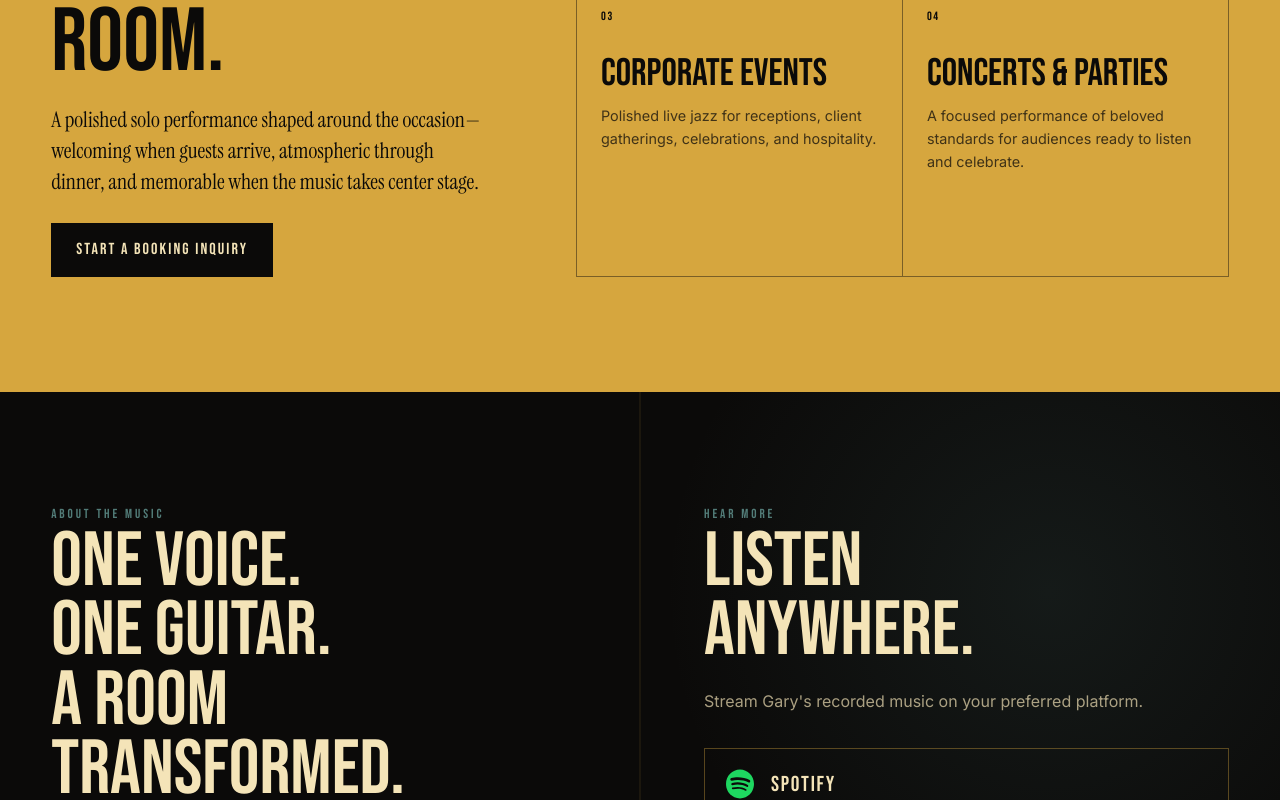
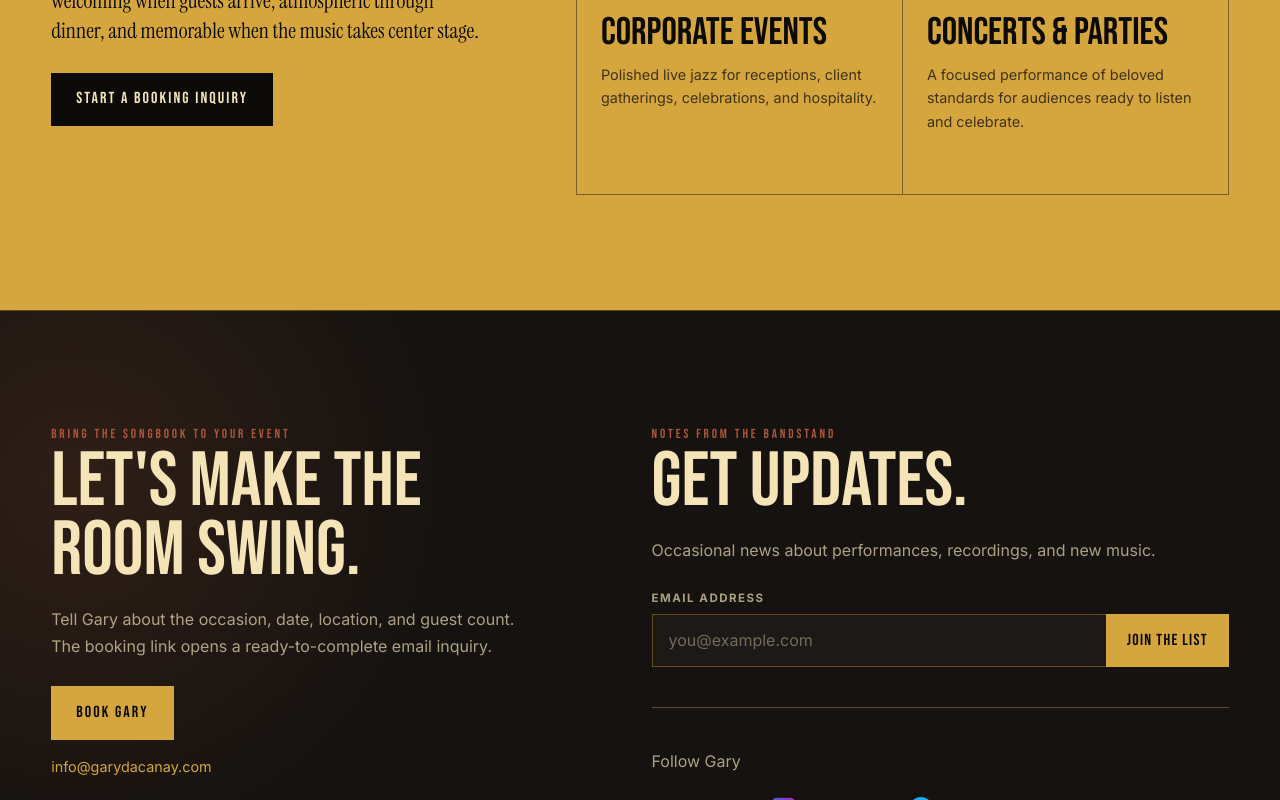
Before and after one commit to auxvirtua/gary-dacanay-website-nextjs, a Next.js app: page / in a window 1280 px wide. Shown: the part 2000-2800 px from the top of the page. Built offline with nearby package versions, Linux system fonts and the light colour scheme.

Commit message:
refactor: simplify homepage copy and content (#24)

```diff
--- a/src/app/data.json
+++ b/src/app/data.json
@@ -11,7 +11,6 @@
   },
   "navigation": [
     { "label": "Listen", "href": "#listen" },
-    { "label": "About", "href": "#about" },
     { "label": "For Hire", "href": "#for-hire" }
   ],
   "booking": {
@@ -36,10 +35,6 @@
       "description": "A focused performance of beloved standards for audiences ready to listen and celebrate."
     }
   ],
-  "about": [
-    "Gary Dacanay pairs warm vocals with tasteful hollow-body guitar, drawing from jazz standards and the Great American Songbook.",
-    "The music is shaped for the occasion: present enough to make a gathering memorable, and refined enough to let conversation and connection remain at the center."
-  ],
   "videos": [
     ["Stella by Starlight", "SRjt5HgpgRM"],
     ["You Stepped Out Of A Dream", "ee68onP0OHg"],
--- a/src/app/home/HomePage.module.css
+++ b/src/app/home/HomePage.module.css
@@ -275,7 +275,6 @@
 .sectionHeader,
 .videoGrid,
 .forHireShell,
-.aboutShell,
 .footerMain,
 .footerBottom {
   width: min(100%, var(--container));
@@ -296,8 +295,6 @@
 }
 
 .sectionHeader h2,
-.aboutCopy h2,
-.listenPanel h2,
 .footerBooking h2,
 .newsletter h2 {
   margin: 0.35rem 0 0;
@@ -496,6 +493,11 @@
   scroll-margin-top: 4.8rem;
 }
 
+.forHire ::selection {
+  color: var(--color-paper);
+  background: var(--color-ink);
+}
+
 .forHireShell {
   display: grid;
   grid-template-columns: minmax(0, 0.8fr) minmax(0, 1.2fr);
@@ -567,68 +569,6 @@
   line-height: 1.6;
 }
 
-.about {
-  padding: clamp(5rem, 9vw, 9rem) clamp(1rem, 4vw, 4rem);
-  background:
-    linear-gradient(90deg, transparent 0 49.95%, var(--color-rule) 50%, transparent 50.05%),
-    radial-gradient(circle at 82% 28%, rgb(82 124 120 / 0.14), transparent 24rem),
-    var(--color-ink);
-  scroll-margin-top: 4.8rem;
-}
-
-.aboutShell {
-  display: grid;
-  grid-template-columns: repeat(2, minmax(0, 1fr));
-  gap: clamp(4rem, 10vw, 11rem);
-}
-
-.aboutCopy h2,
-.listenPanel h2 {
-  max-width: 10ch;
-  font-size: clamp(3.8rem, 6vw, 7rem);
-}
-
-.aboutCopy > p:not(.sectionKicker),
-.listenPanel > p:not(.sectionKicker) {
-  max-width: 38rem;
-  margin: 1.3rem 0 0;
-  color: var(--color-paper-muted);
-  font-size: 1rem;
-  line-height: 1.8;
-}
-
-.listenPanel {
-  align-self: start;
-}
-
-.musicLinks {
-  display: grid;
-  gap: 0.75rem;
-  margin-top: 2rem;
-}
-
-.musicLinks a {
-  display: flex;
-  min-height: 4.5rem;
-  align-items: center;
-  gap: 1rem;
-  border: 1px solid var(--color-rule);
-  padding: 1rem 1.25rem;
-  font-family: var(--font-display), sans-serif;
-  font-size: 1.35rem;
-  letter-spacing: 0.08em;
-  text-transform: uppercase;
-  transition:
-    color 160ms ease,
-    background-color 160ms ease;
-}
-
-.musicLinks a:hover {
-  color: var(--color-ink);
-  background: var(--color-paper);
-}
-
-.musicLinks img,
 .socialLinks img {
   object-fit: contain;
 }
@@ -931,22 +871,10 @@
   }
 
   .forHireShell,
-  .aboutShell,
   .footerMain {
     grid-template-columns: 1fr;
   }
 
-  .about {
-    background:
-      radial-gradient(circle at 82% 28%, rgb(82 124 120 / 0.14), transparent 24rem),
-      var(--color-ink);
-  }
-
-  .aboutShell {
-    gap: 5rem;
-  }
-
-  .listenPanel,
   .footerConnect {
     border-top: 1px solid var(--color-rule);
     padding-top: 3rem;
@@ -1008,15 +936,12 @@
   }
 
   .performances,
-  .forHire,
-  .about {
+  .forHire {
     padding-block: 4.5rem;
   }
 
   .sectionHeader h2,
   .forHireIntro h2,
-  .aboutCopy h2,
-  .listenPanel h2,
   .footerBooking h2,
   .newsletter h2 {
     font-size: clamp(3.4rem, 17vw, 5rem);
--- a/src/app/home/HomePage.tsx
+++ b/src/app/home/HomePage.tsx
@@ -5,11 +5,6 @@ import { NavBar } from "./NavBar";
 import { NewsletterForm } from "./NewsletterForm";
 import { Performances } from "./Performances";
 import styles from "./HomePage.module.css";
-
-const musicPlatforms = [
-  { label: "Spotify", href: data.music.spotify, icon: "/spotify.svg" },
-  { label: "Apple Music", href: data.music.apple_music, icon: "/apple_music.svg" },
-];
 
 const socialPlatforms = [
   { label: "YouTube", href: data.social.youtube, icon: "/youtube.svg" },
@@ -75,7 +70,7 @@ export function HomePage() {
           <div className={styles.forHireShell}>
             <div className={styles.forHireIntro}>
               <p className={styles.darkKicker}>Available throughout Northeast Ohio</p>
-              <h2 id="hire-title">Music that belongs in the room.</h2>
+              <h2 id="hire-title">Music for Any Room.</h2>
               <p>
                 A polished solo performance shaped around the occasion—welcoming when
                 guests arrive, atmospheric through dinner, and memorable when the music
@@ -98,36 +93,6 @@ export function HomePage() {
           </div>
         </section>
 
-        <section id="about" className={styles.about} aria-labelledby="about-title">
-          <div className={styles.aboutShell}>
-            <div className={styles.aboutCopy}>
-              <p className={styles.sectionKicker}>About the music</p>
-              <h2 id="about-title">One voice. One guitar. A room transformed.</h2>
-              {data.about.map((paragraph) => (
-                <p key={paragraph}>{paragraph}</p>
-              ))}
-            </div>
-
-            <aside className={styles.listenPanel} aria-labelledby="stream-title">
-              <p className={styles.sectionKicker}>Hear more</p>
-              <h2 id="stream-title">Listen anywhere.</h2>
-              <p>Stream Gary&apos;s recorded music on your preferred platform.</p>
-              <div className={styles.musicLinks}>
-                {musicPlatforms.map((platform) => (
-                  <a
-                    key={platform.label}
-                    href={platform.href}
-                    target="_blank"
-                    rel="noopener noreferrer"
-                  >
-                    <Image src={platform.icon} alt="" width={30} height={30} />
-                    <span>{platform.label}</span>
-                  </a>
-                ))}
-              </div>
-            </aside>
-          </div>
-        </section>
       </main>
 
       <footer id="contact" className={styles.footer}>
@@ -150,7 +115,7 @@ export function HomePage() {
           <div className={styles.footerConnect}>
             <NewsletterForm />
             <div className={styles.socialBlock}>
-              <p>Follow &amp; listen</p>
+              <p>Follow Gary</p>
               <div className={styles.socialLinks}>
                 {socialPlatforms.map((platform) => (
                   <a
--- a/src/app/home/NewsletterForm.tsx
+++ b/src/app/home/NewsletterForm.tsx
@@ -41,7 +41,7 @@ export function NewsletterForm() {
   return (
     <div className={styles.newsletter}>
       <p className={styles.footerKicker}>Notes from the bandstand</p>
-      <h2>Get performance updates.</h2>
+      <h2>Get Updates.</h2>
       <p>Occasional news about performances, recordings, and new music.</p>
       <form onSubmit={handleSubmit} className={styles.newsletterForm}>
         <label htmlFor="newsletter-email">Email address</label>
--- a/src/app/home/Performances.tsx
+++ b/src/app/home/Performances.tsx
@@ -27,7 +27,7 @@ export function Performances({ videos }: { videos: Video[] }) {
       <div className={styles.sectionHeader}>
         <div>
           <p className={styles.sectionKicker}>Selected performances</p>
-          <h2 id="performances-title">Press play. Stay awhile.</h2>
+          <h2 id="performances-title">Press Play.</h2>
         </div>
         <p>
           Three standards, performed with the intimacy and warmth Gary brings to a live
--- a/src/app/page.tsx
+++ b/src/app/page.tsx
@@ -11,7 +11,7 @@ export default function Page() {
     image: `${siteUrl}/images/hero-gary.webp`,
     jobTitle: "Jazz Vocalist and Guitarist",
     email: `mailto:${data.email}`,
-    sameAs: [...Object.values(data.social), ...Object.values(data.music)],
+    sameAs: Object.values(data.social),
   };
 
   return (
```
Also changed, not shown: 1 other file (tests, documents, lock files or other folders).
